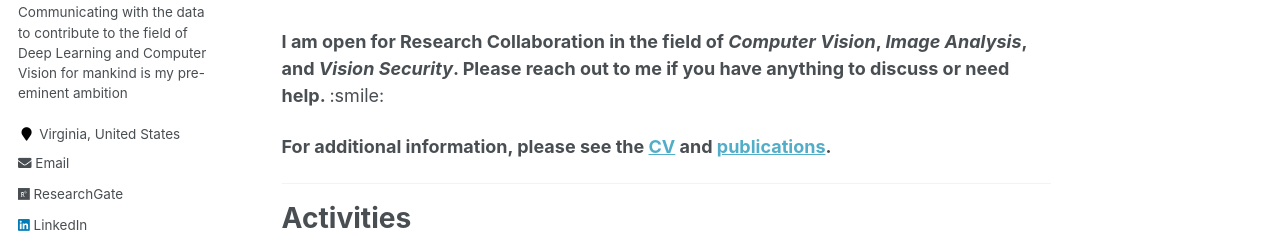
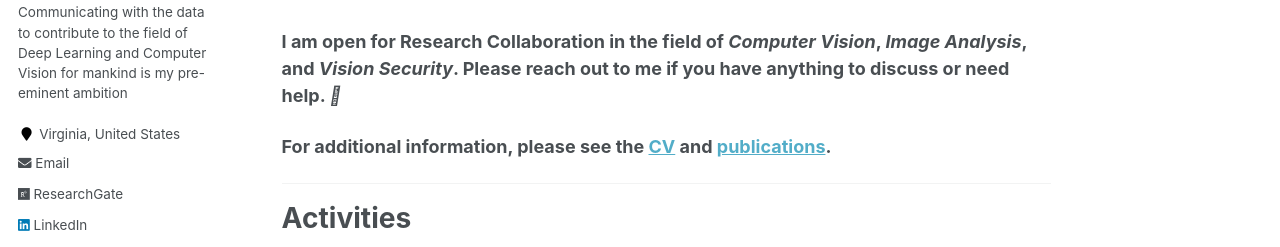
Before and after one commit to shaeekh/shaeekh.github.io, a Jekyll site: the page built from _pages/about.md, in a window 1280 px wide and 900 px high. Shown: the part 343-590 px from the top of the window. Built offline with Jekyll 4.4.1, drawn with Linux system fonts in a browser that asks for light colours; some web fonts are replaced; a script that is not in the unit is left out.

Commit message:
Update about.md

```diff
--- a/_pages/about.md
+++ b/_pages/about.md
@@ -14,7 +14,7 @@ Greetings!!!
 
 I am Tonmoy Hossain, a first-year Ph.D. in CS student at the University of Virginia. I have completed B.Sc. in Computer Science and Engineering from <a href="http://aust.edu/">Ahsanullah University of Science and Technology (AUST)</a>, Dhaka, Bangladesh. After completing my undergraduate program, I got the opportunity to serve my alma mater as a Lecturer in the <a href="https://www.aust.edu/cse">Department of CSE</a>. My primary research interest lies in Machine Learning Applications, Computer Vision, and Image Processing.<br /><br /></div>
 
-<b> I am open for Research Collaboration in the field of *Computer Vision*, *Image Analysis*, and *Vision Security*. Please reach out to me if you have anything to discuss or need help.  </b> :smile: <br />
+<b> I am open for Research Collaboration in the field of *Computer Vision*, *Image Analysis*, and *Vision Security*. Please reach out to me if you have anything to discuss or need help.  </b> <i class="fa-solid fa-envelope"></i> <br />
 
 
 **For additional information, please see the [CV](https://tonmoy-hossain.github.io/cv/) and [publications](https://tonmoy-hossain.github.io/publications/).**
```
